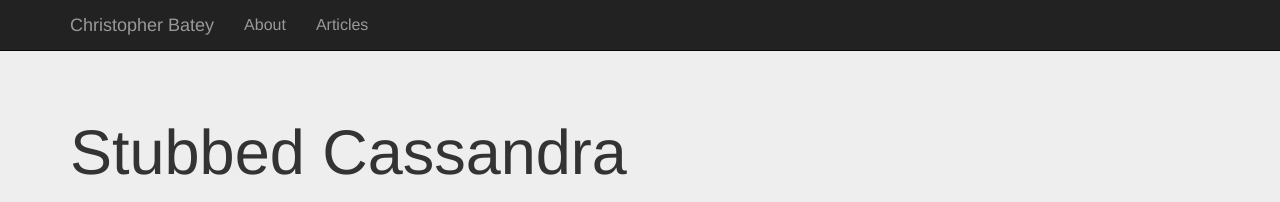
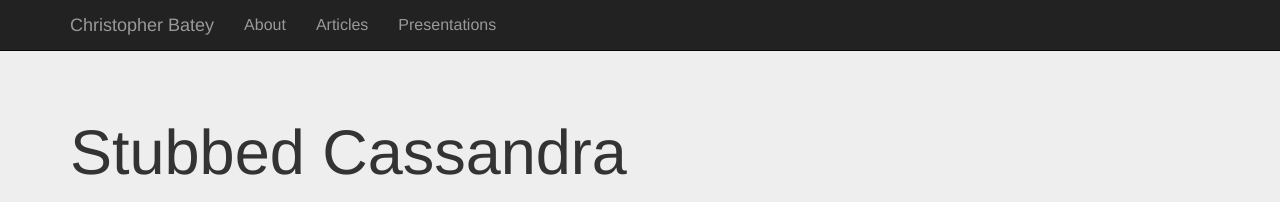
Before and after one commit to chbatey/chbatey.github.io, a Jekyll site: the page built from index.html, in a window 1280 px wide. Shown: the top 202 px of the page. Built offline with Jekyll 4.4.1, drawn with Linux system fonts in a browser that asks for light colours; nearby versions of some CDN libraries; Markdown is read by kramdown in place of the engine named in the settings.

Commit message:
adding head link for presentions

```diff
--- a/_includes/header.html
+++ b/_includes/header.html
@@ -11,8 +11,9 @@
     </div>
     <nav class="collapse navbar-collapse bs-navbar-collapse" role="navigation">
       <ul class="nav navbar-nav">
-        <li><a href="/about/"></i> About</a></li>
-        <li><a href="/posts/"></i> Articles</a></li>
+        <li><a href="/about/"></i>About</a></li>
+        <li><a href="/posts/"></i>Articles</a></li>
+        <li><a href="/presentations/"></i>Presentations</a></li>
       </ul>
     </nav>
   </div>
```
